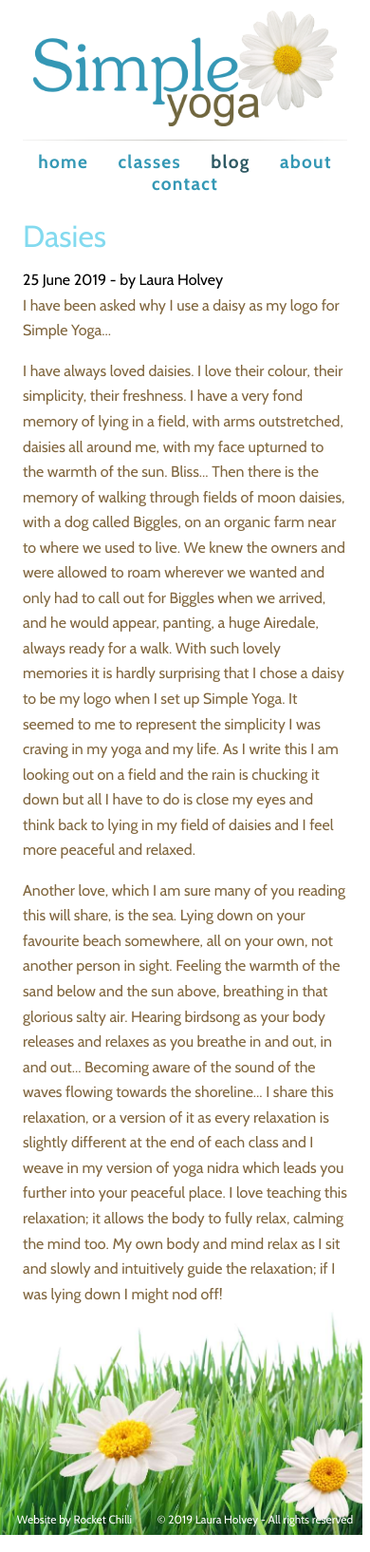
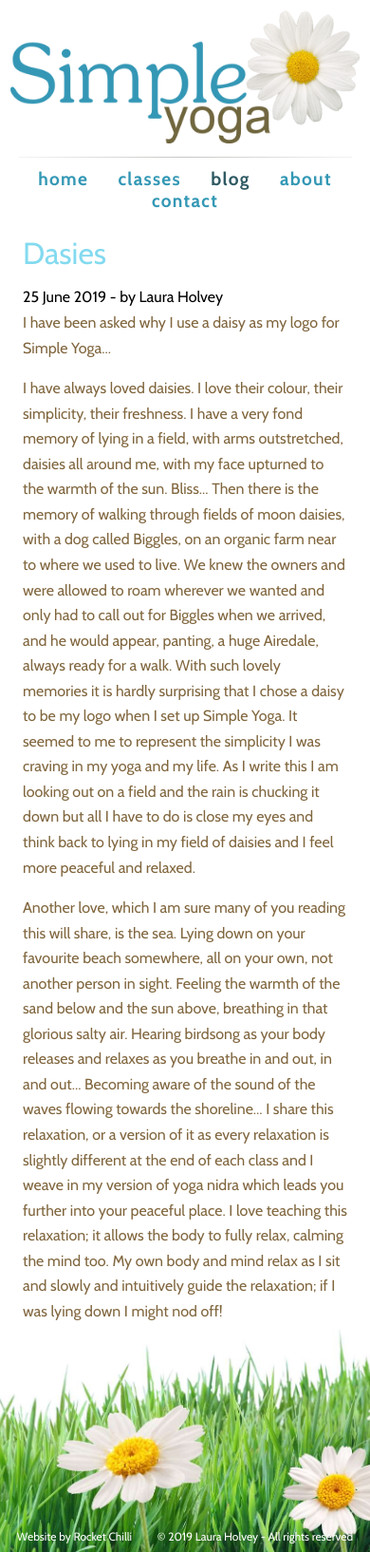
Before and after one commit to JonathanHolvey/simple-yoga.co.uk, a PHP site: page /blog.php in a window 390 px wide. Shown: the whole page at 95% size. Run offline with PHP 8.4, Linux system fonts and the light colour scheme.

Commit message:
Move padding from container to content to fix footer margin issue

```diff
--- a/web/public/styles.css
+++ b/web/public/styles.css
@@ -35,7 +35,6 @@ a:hover {
     /* width: 53.33em; */
     max-width: 100%;
     margin: 0 auto;
-    padding: 0 2em;
     min-height: 100%;
     position: relative;
     box-sizing: border-box;
@@ -46,6 +45,8 @@ a:hover {
     width: 54em;
     max-width: 100%;
     margin: 0 auto;
+    padding: 0 2em;
+    box-sizing: border-box;
 }
 
 #header {
@@ -71,7 +72,6 @@ a:hover {
     background-position: bottom center;
     height: 1.33em;
     padding-top: 26.67em;
-    margin-left: -2em;
     background-size: 54em;
     background-repeat: repeat-x;
     z-index: -1;
@@ -117,7 +117,7 @@ a:hover {
 
 hr {
     height: 1px;
-    width: 100%;
+    max-width: 90%;
     display: block;
     margin: 0.67em 0;
     background: url("images/rule.png");
@@ -302,7 +302,7 @@ p.offer::after {
 }
 
 @media all and (max-width: 30em) {
-    #container {
+    #content {
         padding-left: 1.5em;
         padding-right: 1.5em;
     }
```
